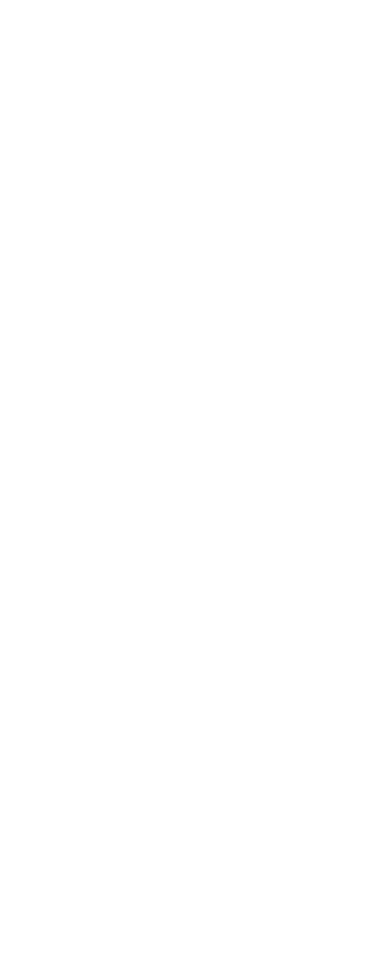
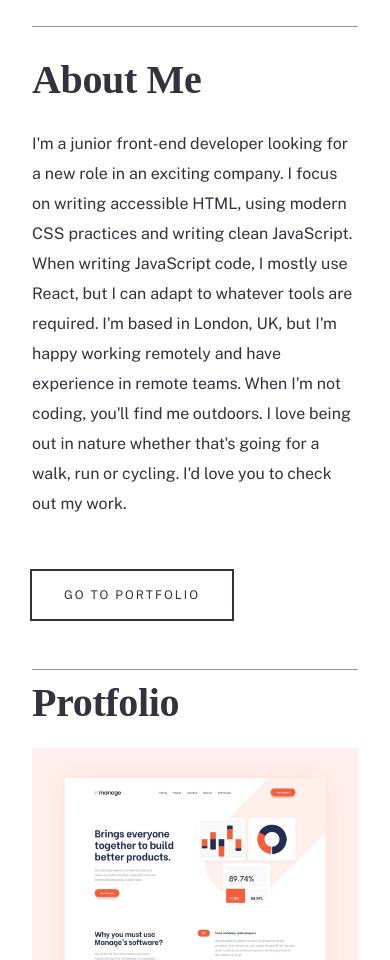
Before and after one commit to RyanCahela/Portfolio_2022_Nextjs, a Next.js app: page / in a window 390 px wide. Shown: the part 1040-2000 px from the top of the page. Before the commit the page ends 844 px from the top, so only its background shows below. Built offline with nearby package versions, Linux system fonts and the light colour scheme; a web font is replaced by a local one.

Commit message:
built basic portfolio section, need to add data

```diff
--- a/components/Sections/About_Me/AboutMe.js
+++ b/components/Sections/About_Me/AboutMe.js
@@ -1,7 +1,32 @@
 import React from "react";
+import Image from "next/image";
+import Title2 from "../../Typography/Title2";
+import Body1 from "../../Typography/Body1";
+import profilePic from "../../../public/images/homepage/desktop/image-homepage-profile@2x.jpg";
+import SecondaryButton from "../../Buttons/SecondaryButton";
 
 const AboutMe = () => {
-  return <div>AboutMe</div>;
+  return (
+    <section>
+      <Image src={profilePic} alt="Ryan Cahela portrait" layout="responsive" />
+      <div className="mt-8 pt-8 pb-[3.125rem] flex flex-col gap-7 border-t border-b border-gray">
+        <Title2>About Me</Title2>
+        <Body1>
+          I&apos;m a junior front-end developer looking for a new role in an
+          exciting company. I focus on writing accessible HTML, using modern CSS
+          practices and writing clean JavaScript. When writing JavaScript code,
+          I mostly use React, but I can adapt to whatever tools are required.
+          I&apos;m based in London, UK, but I&apos;m happy working remotely and
+          have experience in remote teams. When I&apos;m not coding, you&apos;ll
+          find me outdoors. I love being out in nature whether that&apos;s going
+          for a walk, run or cycling. I&apos;d love you to check out my work.
+        </Body1>
+        <div className="mt-6">
+          <SecondaryButton textContent="Go To Portfolio" href="#" />
+        </div>
+      </div>
+    </section>
+  );
 };
 
 export default AboutMe;
--- /dev/null
+++ b/components/Sections/Portfolio/Portfolio.js
@@ -0,0 +1,47 @@
+import React from "react";
+import Title2 from "../../Typography/Title2";
+import PortfolioPiece from "../Portfolio/PortfolioPiece";
+import manageImg from "../../../public/images/portfolio/desktop/image-portfolio-manage@2x.jpg";
+
+const manageBodyCopy =
+  "This project required me to build a fully responsive landing page to the designs provided. I used HTML5, along with CSS Grid and JavaScript for the areas that required interactivity, such as the testimonial slider.";
+
+const Portfolio = () => {
+  return (
+    <section>
+      <Title2>Protfolio</Title2>
+      <ul className="mt-6 flex flex-col gap-18">
+        <li>
+          <PortfolioPiece
+            imgSrc={manageImg}
+            title="Manage"
+            bodyCopy={manageBodyCopy}
+          />
+        </li>
+        <li>
+          <PortfolioPiece
+            imgSrc={manageImg}
+            title="Manage"
+            bodyCopy={manageBodyCopy}
+          />
+        </li>
+        <li>
+          <PortfolioPiece
+            imgSrc={manageImg}
+            title="Manage"
+            bodyCopy={manageBodyCopy}
+          />
+        </li>
+        <li>
+          <PortfolioPiece
+            imgSrc={manageImg}
+            title="Manage"
+            bodyCopy={manageBodyCopy}
+          />
+        </li>
+      </ul>
+    </section>
+  );
+};
+
+export default Portfolio;
--- /dev/null
+++ b/components/Sections/Portfolio/PortfolioPiece.js
@@ -0,0 +1,27 @@
+import React from "react";
+import Image from "next/image";
+import Title2 from "../../Typography/Title2";
+import SecondaryButton from "../../Buttons/SecondaryButton";
+
+const PortfolioPiece = ({
+  imgSrc,
+  imgAltText,
+  bodyCopy = "no body copy",
+  title = "No title",
+  route,
+}) => {
+  return (
+    <div>
+      <Image src={imgSrc} alt={`${title} screenshot`} />
+      <div className="flex flex-col gap-6 mt-8 pt-6 pb-6 border-t border-b border-gray">
+        <Title2>{title}</Title2>
+        <body2>{bodyCopy}</body2>
+        <div className="self-start">
+          <SecondaryButton textContent="View Project" />
+        </div>
+      </div>
+    </div>
+  );
+};
+
+export default PortfolioPiece;
--- a/components/Sections/Portfolio/Protfolio.js
+++ /dev/null
@@ -1,7 +0,0 @@
-import React from "react";
-
-const Protfolio = () => {
-  return <div>Protfolio</div>;
-};
-
-export default Protfolio;
--- a/components/Typography/Body2.js
+++ b/components/Typography/Body2.js
@@ -1,7 +1,7 @@
 import React from "react";
 
 const Body2 = ({ children }) => {
-  return <p className="text-sm font-sans">{children}</p>;
+  return <p className="text-sm lg:text-normal font-sans">{children}</p>;
 };
 
 export default Body2;
--- a/components/Typography/Title1.js
+++ b/components/Typography/Title1.js
@@ -5,8 +5,6 @@ const h1Classes = `
   font-bold
   text-4xl
   -tracking-[0.36px]
-  text-grayish-dark-blue
-
 
   lg:text-5xl
   lg:-tracking-[0.45px]
--- a/pages/_document.js
+++ b/pages/_document.js
@@ -11,7 +11,7 @@ export default function Document() {
           rel="stylesheet"
         />
       </Head>
-      <body>
+      <body className="text-grayish-dark-blue">
         <Main />
         <NextScript />
       </body>
--- a/pages/index.js
+++ b/pages/index.js
@@ -1,7 +1,7 @@
 import Header from "../components/Sections/Header/Header";
 import Hero from "../components/Sections/Hero/Hero";
 import AboutMe from "../components/Sections/About_Me/AboutMe";
-import Portfolio from "../components/Sections/Portfolio/Protfolio";
+import Portfolio from "../components/Sections/Portfolio/Portfolio";
 import Contact from "../components/Sections/Contact/Contact";
 import Footer from "../components/Sections/Footer/Footer";
 
--- a/tailwind.config.js
+++ b/tailwind.config.js
@@ -13,6 +13,7 @@ module.exports = {
         "very-light-gray": "#FAFAFA",
         "light-gray": "#EAEAEB",
         "bright-red": "#F43030",
+        gray: "#979797",
       },
       fontFamily: {
         serif: ["Ibarra Real Nova", "serif"],
@@ -31,6 +32,9 @@ module.exports = {
         15: "3.75rem",
         50: "12.5rem",
       },
+      gap: {
+        18: "4.5rem",
+      },
     },
   },
   plugins: [],
```
